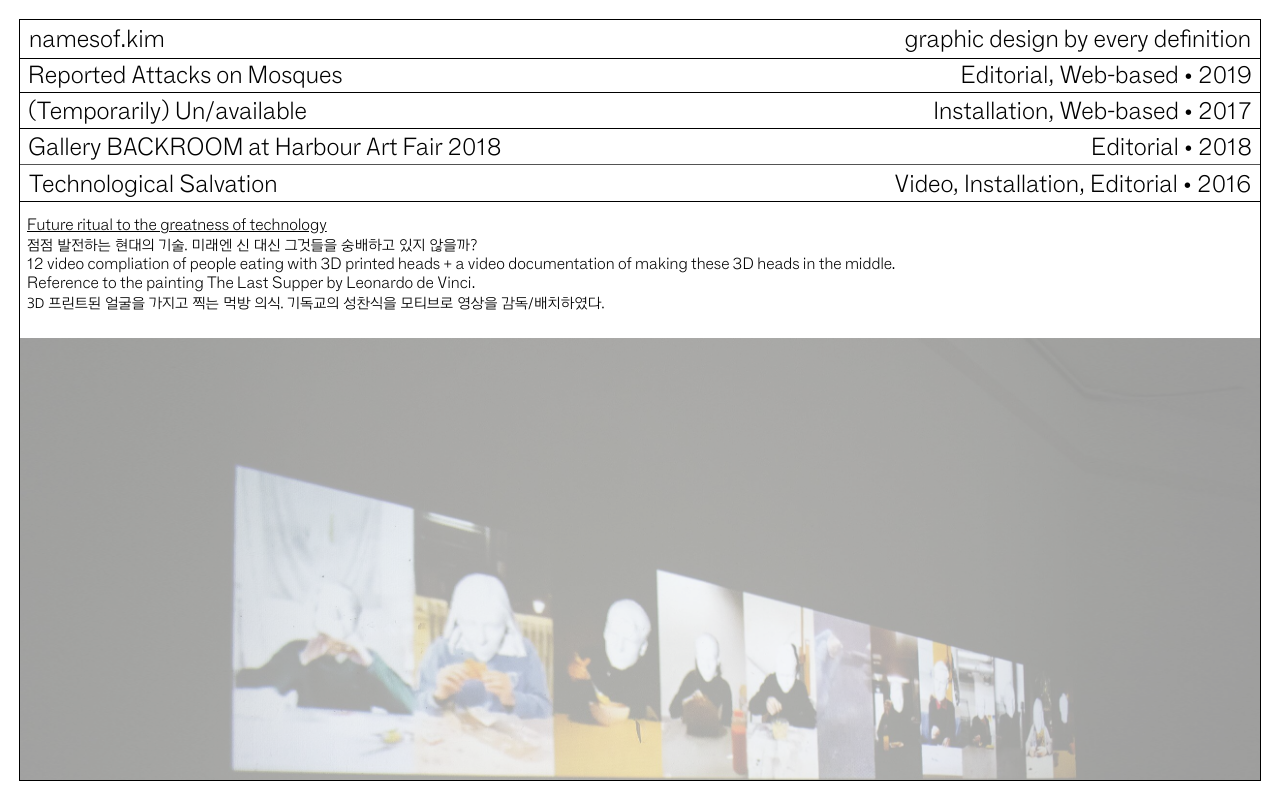
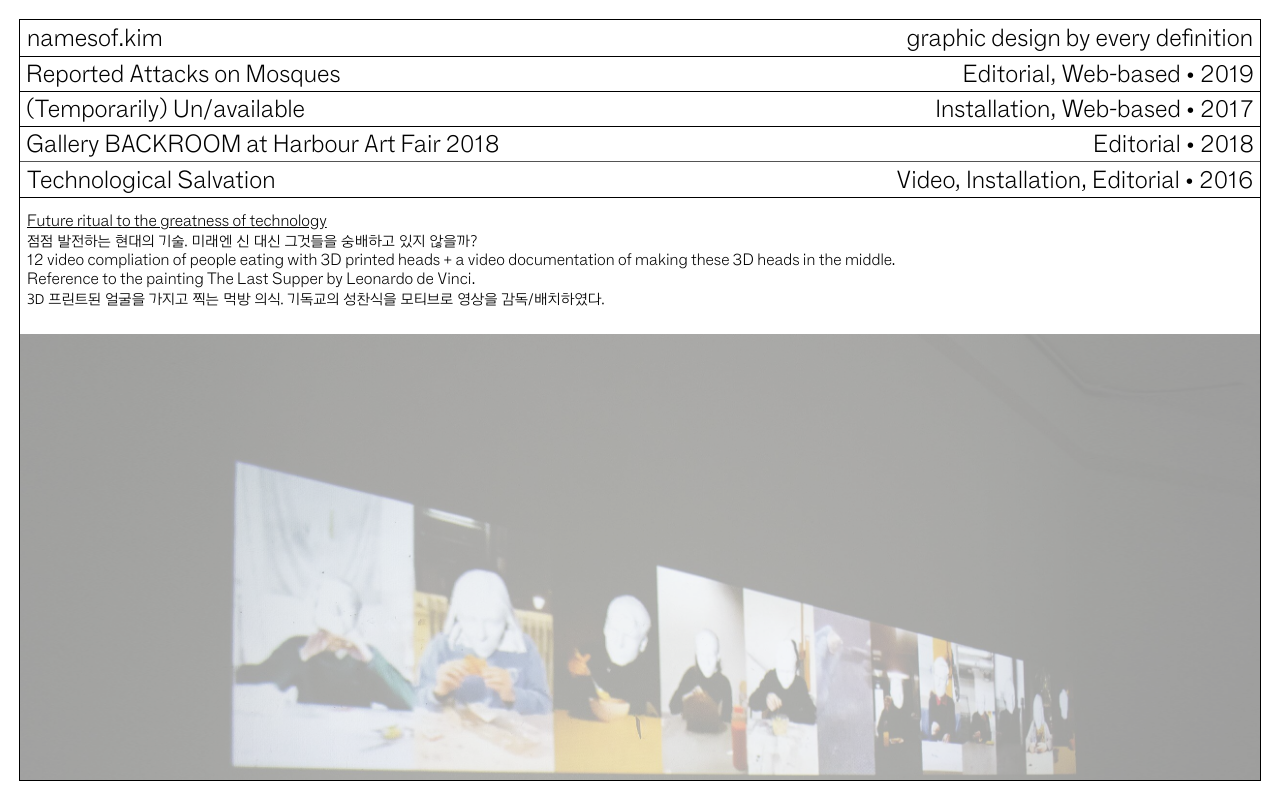
Before and after one commit to hjkim813/namesofkim.github.io, a plain HTML site: page index.html in a window 1280 px wide. Both pictures are taken after a click on the button 640 px from the left and 182 px from the top of the page. Shown: the top 793 px of the page. Drawn offline with nearby package versions, Linux system fonts and the light colour scheme; files whose address does not match are found by name.

Commit message:
sttooopp

```diff
--- a/index.html
+++ b/index.html
@@ -515,6 +515,13 @@
       header2.toggleClass('header2_show')
   });
 
+  $(".header").hover(
+  function() {
+      $(this).css('color', 'white')
+  }, function() {
+      $(this).css('color','')
+  });
+
 
 
   var $carousel = $('.carousel').flickity({
--- a/style.css
+++ b/style.css
@@ -51,11 +51,13 @@ span:lang(ko){
   left: 0;
   right: 0;
   z-index: 1000;
-  padding: 9px;
-  padding-bottom: 3px;
+  padding: 7px;
+  padding-bottom: 2px;
+  line-height: 25px;
   border-bottom: 1px solid #000 !important;
   background-color: white;
   overflow: auto;
+  transition: 1s;
 }
 
 .header div {
@@ -63,13 +65,13 @@ span:lang(ko){
   margin: 1px;
   font-size: 18pt;
   font-family:'F-Grotesk-Thin';
-  line-height: 25px;
+  line-height: 26px;
 }
 
 .header2 {
   font-size: 18pt;
   font-family: 'F-Grotesk-Thin';
-  line-height: 25px;
+  line-height: 26px;
   display: flex;
   text-align: left;
   position: fixed;
@@ -155,8 +157,9 @@ span:lang(ko){
   text-align: justify;
   width: 100%;
   cursor: pointer;
-  padding: 9px;
-  padding-bottom: 3px;
+  padding: 7px;
+  padding-bottom: 2px;
+  line-height: 26px;
   border-bottom: 1px solid #000;
   outline: none;
   -webkit-outline: none;
@@ -180,7 +183,9 @@ button {
   border-radius: 0px;
 }
 
-
+button.accordion {
+  transition: 1s;
+}
 #title{
   display: inline-block;
   font-size: 18pt;
@@ -215,7 +220,7 @@ button {
 }
 
 .active {
-  top: 57px;
+  top: 56px;
   position: sticky;
   position: -webkit-sticky;
   border-left: 1px solid #000;
```
Also changed, not shown: 1 other file.
